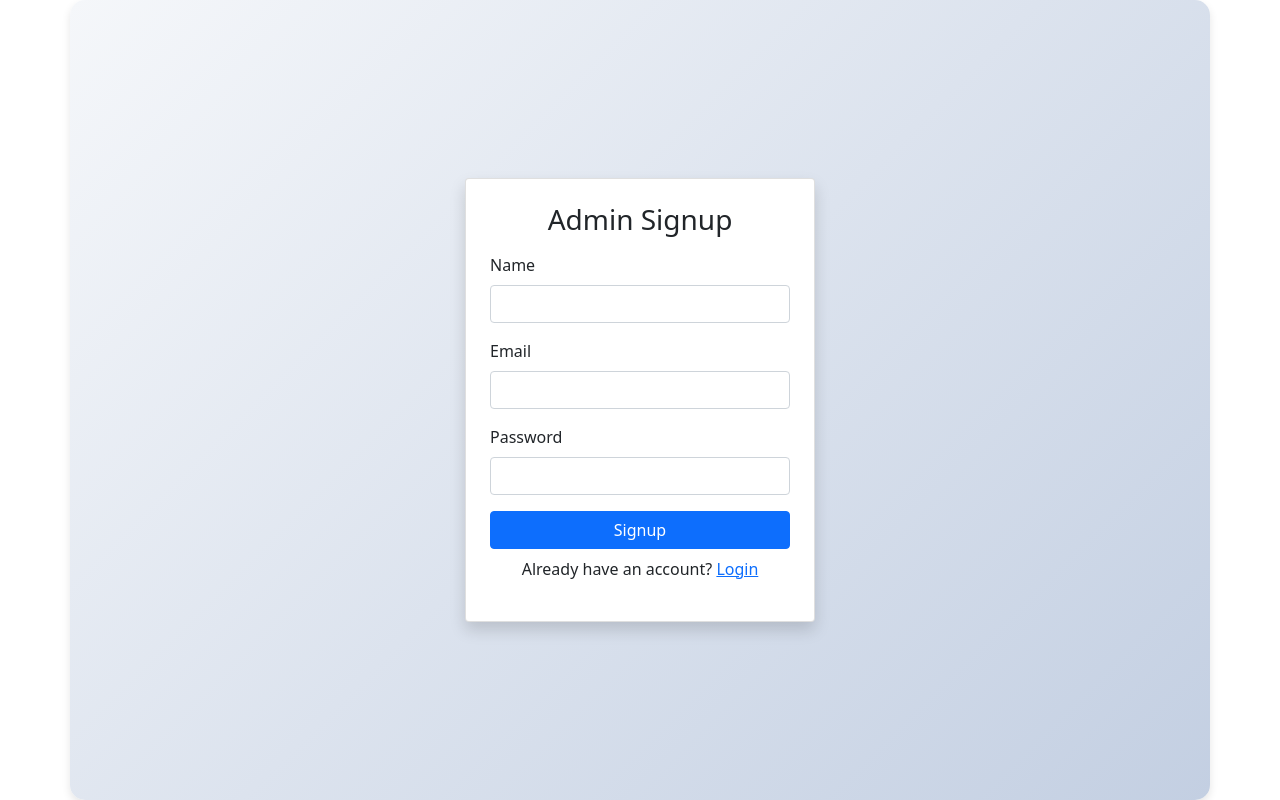
After one commit to keyur19/Expense-Management, a Flask app: template templates/admin_signup.html in a window 1280 px wide. The commit adds this page. Run offline with Flask 3, Linux system fonts and the light colour scheme; the template is opened without the code that fills it, so the values that code supplies are empty.

Commit message:
signup signin created without dashboard

```diff
--- /dev/null
+++ b/App.py
@@ -0,0 +1,208 @@
+from flask import Flask, render_template, request, redirect, url_for, flash, session
+import mysql.connector
+
+app = Flask(__name__)
+app.secret_key = "supersecretkey"
+
+# MySQL database configuration
+db_config = {
+    'host': 'localhost',
+    'user': 'root',       # your MySQL username
+    'password': '',       # your MySQL password
+    'database': 'expense_db'
+}
+
+# Initialize DB: Create table if it doesn't exist
+def init_db():
+    conn = mysql.connector.connect(**db_config)
+    c = conn.cursor()
+    c.execute('''
+        CREATE TABLE IF NOT EXISTS users (
+            id INT AUTO_INCREMENT PRIMARY KEY,
+            name VARCHAR(100) NOT NULL,
+            email VARCHAR(100) UNIQUE NOT NULL,
+            password VARCHAR(255) NOT NULL,
+            role VARCHAR(20) NOT NULL
+        )
+    ''')
+    conn.commit()
+    conn.close()
+
+init_db()
+@app.route('/')
+def home():
+    return render_template('index.html')
+
+# Admin Signup
+@app.route('/admin_signup', methods=['GET', 'POST'])
+def admin_signup():
+    if request.method == 'POST':
+        name = request.form['name']
+        email = request.form['email']
+        password = request.form['password']
+        role = "Admin"
+
+        conn = mysql.connector.connect(**db_config)
+        c = conn.cursor()
+        try:
+            c.execute("INSERT INTO users (name, email, password, role) VALUES (%s, %s, %s, %s)",
+                      (name, email, password, role))
+            conn.commit()
+            flash("Admin created successfully!", "success")
+            return redirect(url_for('admin_login'))
+        except mysql.connector.errors.IntegrityError:
+            flash("Email already exists!", "danger")
+        finally:
+            conn.close()
+    return render_template('admin_signup.html')
+
+# Admin Login
+@app.route('/admin_login', methods=['GET', 'POST'])
+def admin_login():
+    if request.method == 'POST':
+        email = request.form['email']
+        password = request.form['password']
+
+        conn = mysql.connector.connect(**db_config)
+        c = conn.cursor(dictionary=True)
+        c.execute("SELECT * FROM users WHERE email=%s AND password=%s AND role='Admin'", (email, password))
+        admin = c.fetchone()
+        conn.close()
+
+        if admin:
+            session['admin_id'] = admin['id']
+            session['admin_name'] = admin['name']
+            return redirect(url_for('admin_dashboard'))
+        else:
+            flash("Invalid credentials!", "danger")
+    return render_template('admin_login.html')
+
+# Admin Dashboard
+@app.route('/admin_dashboard')
+def admin_dashboard():
+    if 'admin_id' not in session:
+        return redirect(url_for('admin_login'))
+    return f"Welcome Admin {session['admin_name']}! This is the dashboard."
+
+
+
+@app.route('/manager_signup', methods=['GET', 'POST'])
+def manager_signup():
+    if request.method == 'POST':
+        name = request.form['name']
+        email = request.form['email']
+        password = request.form['password']
+        role = "Manager"
+
+        if not name or not email or not password:
+            flash("All fields are required!", "danger")
+            return redirect(url_for('manager_signup'))
+
+        conn = mysql.connector.connect(**db_config)
+        c = conn.cursor()
+        try:
+            c.execute("INSERT INTO users (name, email, password, role) VALUES (%s, %s, %s, %s)",
+                      (name, email, password, role))
+            conn.commit()
+            flash("Manager created successfully!", "success")
+            return redirect(url_for('manager_login'))
+        except mysql.connector.errors.IntegrityError:
+            flash("Email already exists!", "danger")
+        finally:
+            conn.close()
+    return render_template('manager_signup.html')
+
+
+@app.route('/manager_login', methods=['GET', 'POST'])
+def manager_login():
+    if request.method == 'POST':
+        email = request.form['email']
+        password = request.form['password']
+
+        conn = mysql.connector.connect(**db_config)
+        c = conn.cursor(dictionary=True)
+        c.execute("SELECT * FROM users WHERE email=%s AND password=%s AND role='Manager'", (email, password))
+        manager = c.fetchone()
+        conn.close()
+
+        if manager:
+            session['manager_id'] = manager['id']
+            session['manager_name'] = manager['name']
+            return redirect(url_for('manager_dashboard'))
+        else:
+            flash("Invalid credentials!", "danger")
+    return render_template('manager_login.html')
+
+
+@app.route('/manager_dashboard')
+def manager_dashboard():
+    if 'manager_id' not in session:
+        return redirect(url_for('manager_login'))
+    return f"Welcome Manager {session['manager_name']}! This is the dashboard."
+
+
+# ------------------- Employee -------------------
+@app.route('/employee_signup', methods=['GET', 'POST'])
+def employee_signup():
+    if request.method == 'POST':
+        name = request.form['name']
+        email = request.form['email']
+        password = request.form['password']
+        role = "Employee"
+
+        if not name or not email or not password:
+            flash("All fields are required!", "danger")
+            return redirect(url_for('employee_signup'))
+
+        conn = mysql.connector.connect(**db_config)
+        c = conn.cursor()
+        try:
+            c.execute("INSERT INTO users (name, email, password, role) VALUES (%s, %s, %s, %s)",
+                      (name, email, password, role))
+            conn.commit()
+            flash("Employee created successfully!", "success")
+            return redirect(url_for('employee_login'))
+        except mysql.connector.errors.IntegrityError:
+            flash("Email already exists!", "danger")
+        finally:
+            conn.close()
+    return render_template('employee_signup.html')
+
+
+@app.route('/employee_login', methods=['GET', 'POST'])
+def employee_login():
+    if request.method == 'POST':
+        email = request.form['email']
+        password = request.form['password']
+
+        conn = mysql.connector.connect(**db_config)
+        c = conn.cursor(dictionary=True)
+        c.execute("SELECT * FROM users WHERE email=%s AND password=%s AND role='Employee'", (email, password))
+        employee = c.fetchone()
+        conn.close()
+
+        if employee:
+            session['employee_id'] = employee['id']
+            session['employee_name'] = employee['name']
+            return redirect(url_for('employee_dashboard'))
+        else:
+            flash("Invalid credentials!", "danger")
+    return render_template('employee_login.html')
+
+
+@app.route('/employee_dashboard')
+def employee_dashboard():
+    if 'employee_id' not in session:
+        return redirect(url_for('employee_login'))
+    return f"Welcome Employee {session['employee_name']}! This is the dashboard."
+
+
+
+# Logout
+@app.route('/logout')
+def logout():
+    session.clear()
+    return redirect(url_for('admin_login'))
+
+if __name__ == '__main__':
+    app.run(debug=True)
--- /dev/null
+++ b/templates/admin_signup.html
@@ -0,0 +1,47 @@
+<!DOCTYPE html>
+<html lang="en">
+<head>
+  <meta charset="UTF-8">
+  <title>Admin Signup</title>
+  <link href="https://cdn.jsdelivr.net/npm/bootstrap@5.0.2/dist/css/bootstrap.min.css" rel="stylesheet">
+</head>
+<body>
+    <style>
+        .form-card{
+            background: linear-gradient(135deg, #f5f7fa, #c3cfe2);
+            border-radius: 15px;
+            box-shadow: 0 4px 8px rgba(0, 0, 0, 0.1);
+            padding: 20px;
+
+        }
+    </style>
+<div class="container form-card d-flex justify-content-center align-items-center" style="height: 100vh;">
+  <div class="card p-4 shadow" style="width: 350px;">
+    <h3 class="text-center mb-3">Admin Signup</h3>
+    {% with messages = get_flashed_messages(with_categories=true) %}
+      {% if messages %}
+        {% for category, message in messages %}
+          <div class="alert alert-{{ category }}">{{ message }}</div>
+        {% endfor %}
+      {% endif %}
+    {% endwith %}
+    <form method="POST">
+      <div class="mb-3">
+        <label for="name" class="form-label">Name</label>
+        <input type="text" name="name" class="form-control" required>
+      </div>
+      <div class="mb-3">
+        <label for="email" class="form-label">Email</label>
+        <input type="email" name="email" class="form-control" required>
+      </div>
+      <div class="mb-3">
+        <label for="password" class="form-label">Password</label>
+        <input type="password" name="password" class="form-control" required>
+      </div>
+      <button type="submit" class="btn btn-primary w-100">Signup</button>
+      <p class="mt-2 text-center">Already have an account? <a href="{{ url_for('admin_login') }}">Login</a></p>
+    </form>
+  </div>
+</div>
+</body>
+</html>
```
Also changed, not shown: static/css/style.css (renamed from style.css, +24 -0 lines), templates/admin_login.html (added, +43 -0 lines), templates/employee_login.html (added, +43 -0 lines), templates/employee_signin.html (added, +43 -0 lines), templates/employee_signup.html (added, +47 -0 lines), templates/index.html (renamed from index.html, +10 -9 lines), templates/manager_login.html (added, +43 -0 lines), templates/manager_signup.html (added, +47 -0 lines), static/images/admin.png (renamed from admin.png), static/images/download.png (renamed from download.png), static/images/emp.jpg (renamed from emp.jpg), static/images/logo.jpg (renamed from logo.jpg).
